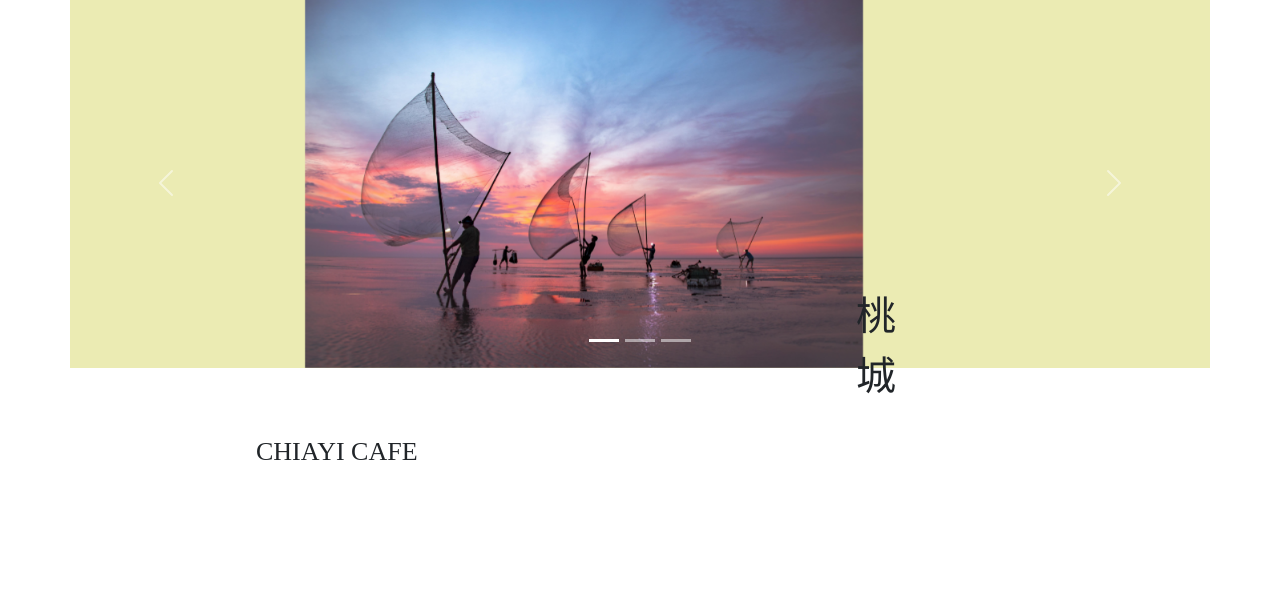
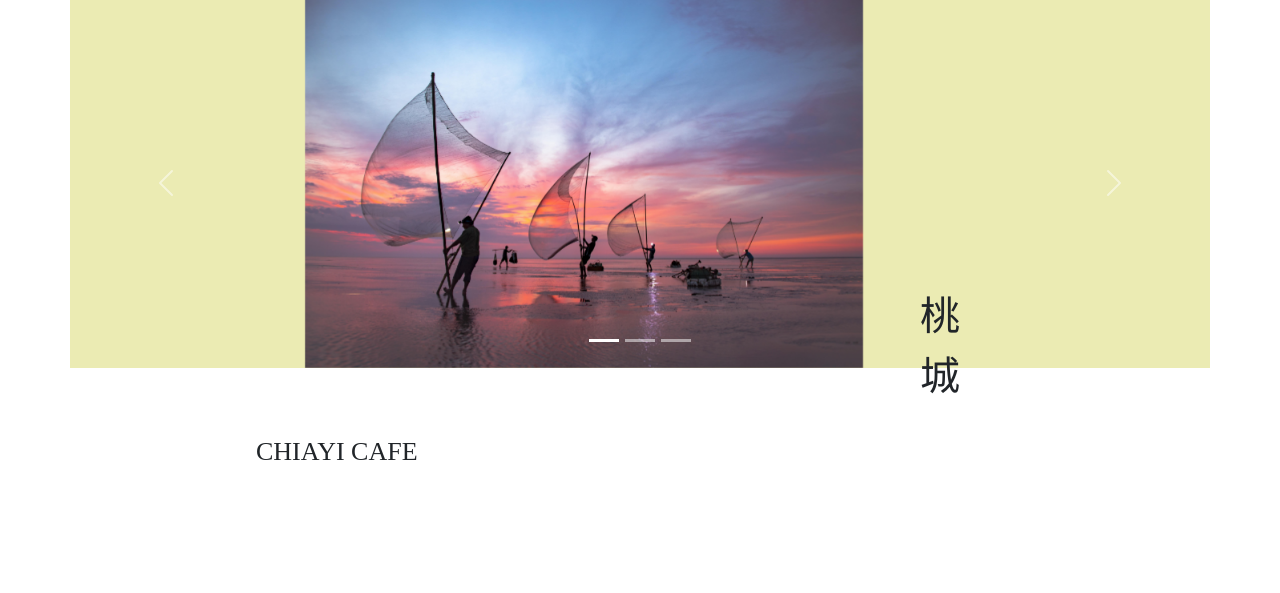
Before and after one commit to peachcity10000/project, a Flask app: page / in a window 1280 px wide. Shown: the part 57-650 px from the top of the page. Run offline with Flask 2, Linux system fonts and the light colour scheme; data comes from the database, SQL or seed files in the repository; some web fonts are replaced.

Commit message:
fix-position

```diff
--- a/static/css/index.css
+++ b/static/css/index.css
@@ -6,15 +6,9 @@
 }
 
 .main_title {
-    /* display: inline;
-    position: absolute;
-    font-size: 40px;
-    right: 30vh;
-    top: 60vh;
-    font-family: 'Noto Sans TC'; */
     position: absolute;
     bottom: 40vh;
-    right: 30vw;
+    right: 25vw;
     display: inline;
     font-size: 40px;
     font-family: 'Noto Sans TC';
```
